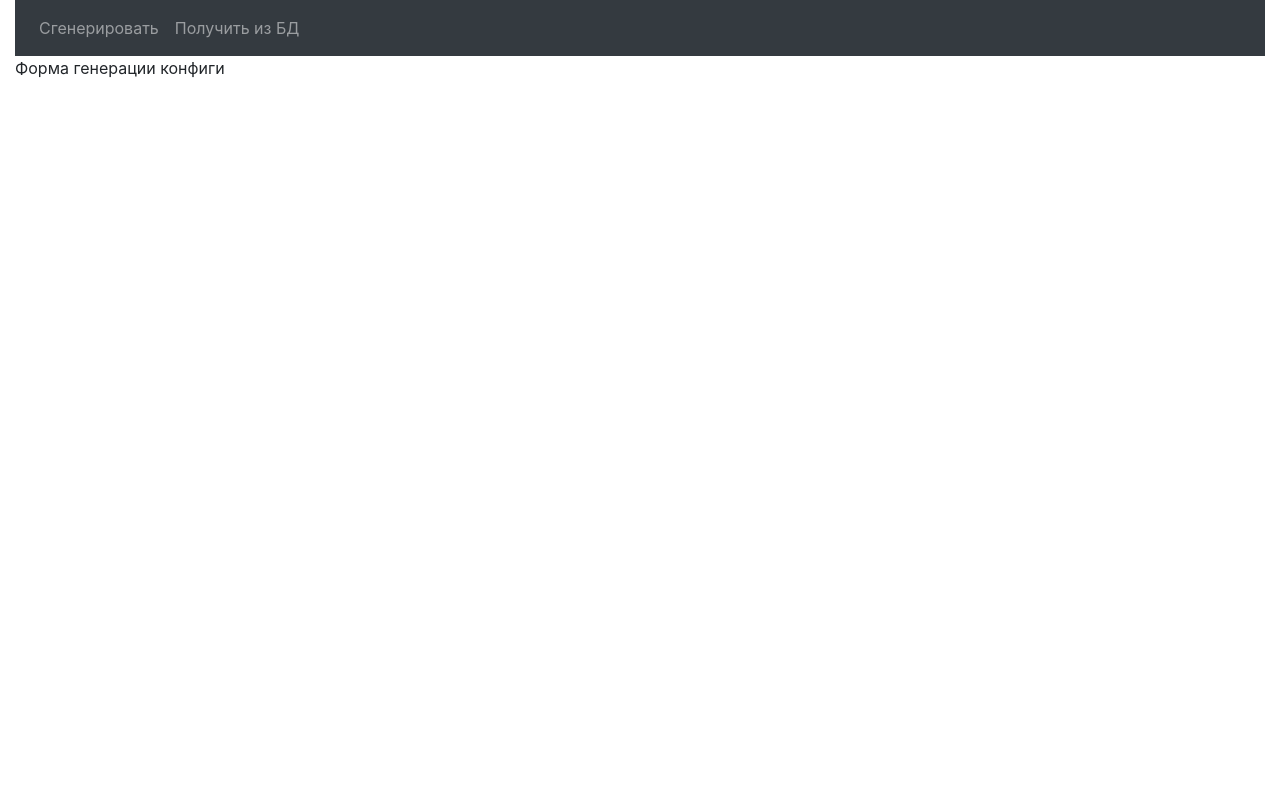
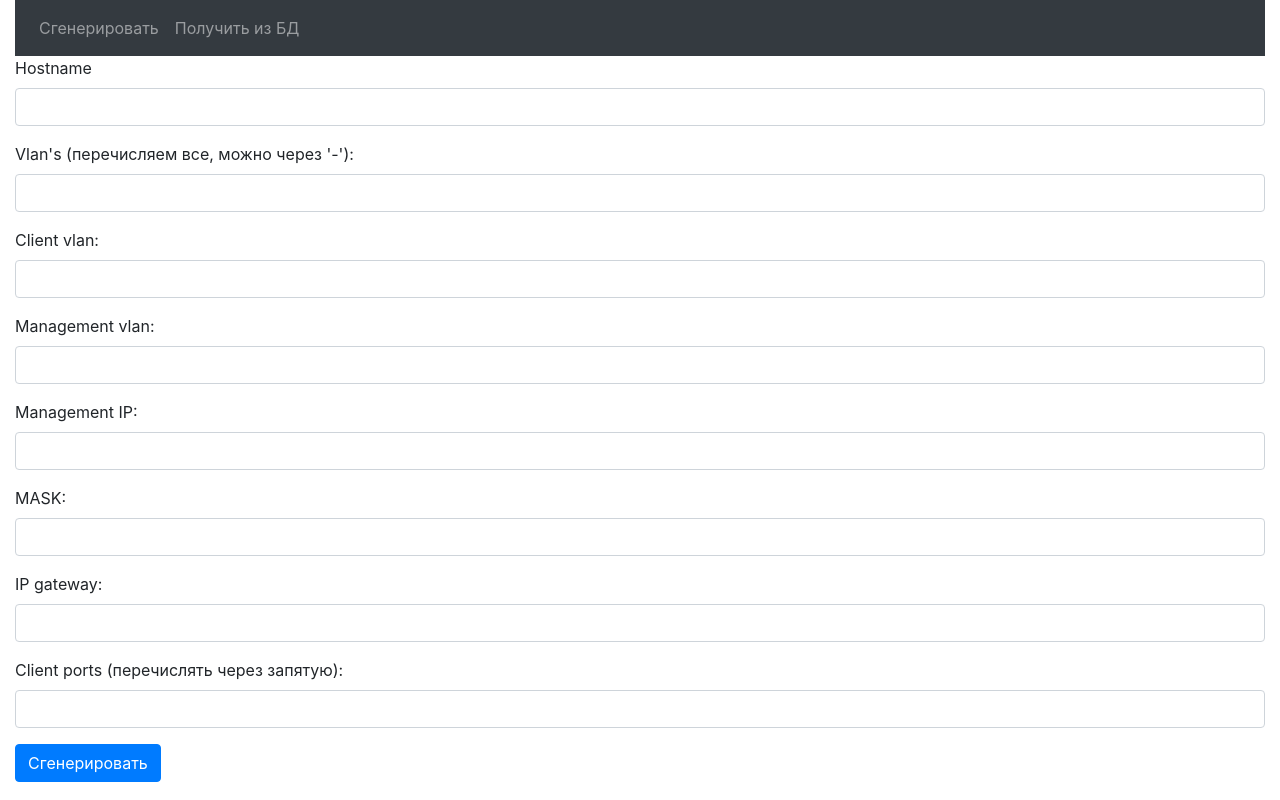
Before and after one commit to dznchkone/autoform_react, a React (Create React App) app: page / in a window 1280 px wide. Built offline with nearby package versions, Linux system fonts and the light colour scheme.

Commit message:
Добавил формы

```diff
--- a/public/index.html
+++ b/public/index.html
@@ -1,10 +1,10 @@
 <!DOCTYPE html>
-<html lang="en">
+<html lang="ru">
   <head>
     <meta charset="utf-8" />
     <link rel="icon" href="%PUBLIC_URL%/favicon.ico" />
     <meta name="viewport" content="width=device-width, initial-scale=1" />
-    <title>Autoform</title>
+    <title>AUTOFORM</title>
   </head>
   <body>
     <noscript>You need to enable JavaScript to run this app.</noscript>
--- a/src/App.js
+++ b/src/App.js
@@ -1,6 +1,6 @@
 import './App.css';
 
-import {Container} from "react-bootstrap";
+import {Col, Container, Row} from "react-bootstrap";
 import Navigation from "./components/Navigation";
 import {Switch, Route} from "react-router-dom"
 import FormGenerateConfig from "./components/FormGenerateConfig";
@@ -10,11 +10,15 @@ function App() {
     return (
         <Container fluid>
             <Navigation/>
-            <Switch>
-                <Route path="/generate" component={FormGenerateConfig}/>
-                <Route path="/getfromdb" component={FormGetConfig}/>
-                <Route exact path="/" component={FormGenerateConfig}/>
-            </Switch>
+            <Row className="justify-content-center">
+                <Col>
+                    <Switch>
+                        <Route path="/generate" component={FormGenerateConfig}/>
+                        <Route path="/getfromdb" component={FormGetConfig}/>
+                        <Route exact path="/" component={FormGenerateConfig}/>
+                    </Switch>
+                </Col>
+            </Row>
         </Container>
     );
 }
--- a/src/components/FormGenerateConfig/FormGenerateConfig.js
+++ b/src/components/FormGenerateConfig/FormGenerateConfig.js
@@ -1,10 +1,47 @@
 import React from "react";
+import {fetchConfig} from "../../utils";
 
 const FormGenerateConfig = () => {
+    const handleSubmit = (event) => {
+        event.preventDefault();
+        // fetchConfig()
+    }
     return (
-        <>
-            Форма генерации конфиги
-        </>
+        <form id="generate-config" onSubmit={e => handleSubmit(e)}>
+            <div className="mb-3">
+                <label htmlFor="hostname">Hostname</label>
+                <input type="text" name="HOSTNAME" className="form-control" id="hostname"/>
+            </div>
+            <div className="mb-3">
+                <label htmlFor="vlans">Vlan's (перечисляем все, можно через '-'):</label>
+                <input type="text" name="VLANS" className="form-control" id="vlans"/>
+            </div>
+            <div className="mb-3">
+                <label htmlFor="client-vlan">Client vlan:</label>
+                <input type="text" name="CLIENT_VLAN" className="form-control" id="client-vlan"/>
+            </div>
+            <div className="mb-3">
+                <label htmlFor="management-vlan">Management vlan:</label>
+                <input type="text" name="MANAGEMENT_VLAN" className="form-control" id="management-vlan"/>
+            </div>
+            <div className="mb-3">
+                <label htmlFor="management-ip">Management IP:</label>
+                <input type="text" name="MANAGEMENT_IP" className="form-control" id="management-ip"/>
+            </div>
+            <div className="mb-3">
+                <label htmlFor="mask">MASK:</label>
+                <input type="text" name="MASK" className="form-control" id="mask"/>
+            </div>
+            <div className="mb-3">
+                <label htmlFor="ip-gateway">IP gateway:</label>
+                <input type="text" name="IP_GATEWAY" className="form-control" id="ip-gateway"/>
+            </div>
+            <div className="mb-3">
+                <label htmlFor="client-ports">Client ports (перечислять через запятую):</label>
+                <input type="text" name="CLIENT_PORTS" className="form-control" id="client-ports"/>
+            </div>
+            <button className="btn btn-primary" type="submit">Сгенерировать</button>
+        </form>
     )
 }
 
--- a/src/components/FormGetConfig/FormGetConfig.js
+++ b/src/components/FormGetConfig/FormGetConfig.js
@@ -1,10 +1,26 @@
 import React from "react";
 
 const FormGetConfig = () => {
+    const handleSubmit = (event) => {
+        event.preventDefault();
+    }
+
     return (
-        <>
-            Форма получения конфиги из базы
-        </>
+        <form id="get-config" onSubmit={e => handleSubmit(e)}>
+            <div className="mb-3">
+                <label htmlFor="get-management-ip">Management IP:</label>
+                <input type="text" name="MANAGEMENT_IP" id="get-management-ip" className="form-control"/>
+            </div>
+            <div className="mb-3">
+                <label htmlFor="login">Login</label>
+                <input type="text" name="LOGIN" id="login" className="form-control"/>
+            </div>
+            <div className="mb-3">
+                <label htmlFor="password">Password</label>
+                <input type="text" name="PASSWORD" id="password" className="form-control"/>
+            </div>
+            <button className="btn btn-primary">Op</button>
+        </form>
     )
 }
 
--- a/src/utils/index.js
+++ b/src/utils/index.js
@@ -0,0 +1,30 @@
+//фетч запрос на cgi скрипт
+const fetchConfig = async (url, form) => {
+    let response = await fetch(url, {
+        method: "POST",
+        body: new FormData(form)
+    })
+
+    if (response.ok) {
+        return await response.json();
+    } else {
+        const msg = `После запроса на ${url} произошла ошибка HTTP: ${response.status}`;
+        return {
+            error: -1,
+            msg
+        }
+    }
+}
+//функция генерирует ссылку на файл, кликает её и удаляет ссылку.
+const downloadFile = (msg)=>{
+    let link = document.createElement('a');
+    link.href = `${msg}`;
+    link.download = `${msg}`;
+    link.click();
+    link.remove();
+}
+
+export {
+    fetchConfig,
+    downloadFile
+}
```
